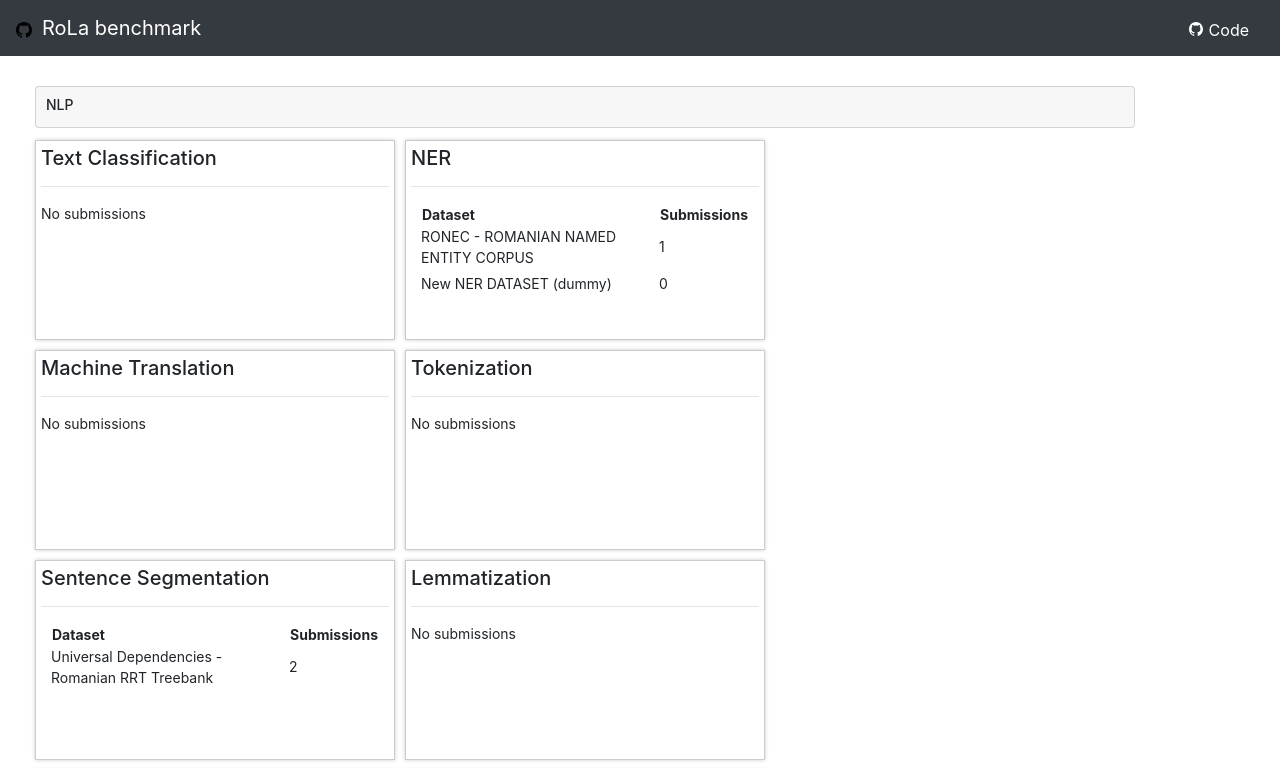
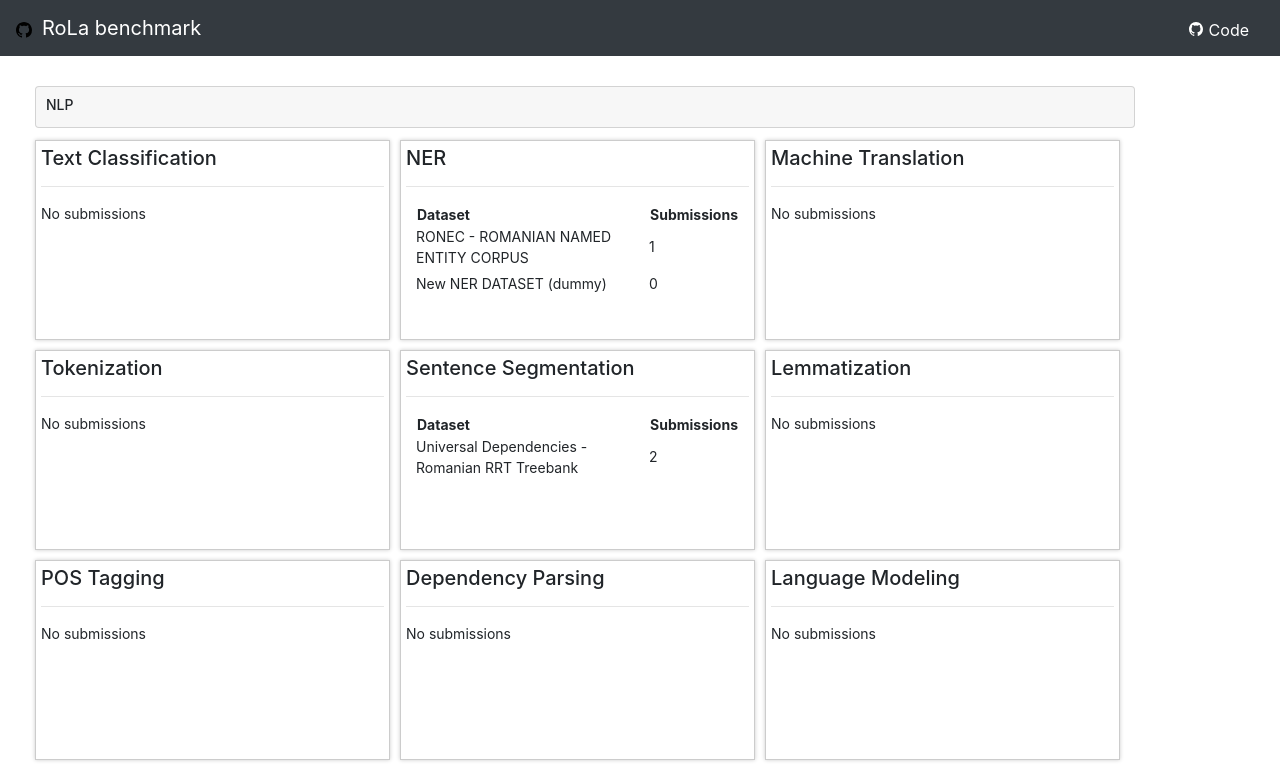
Before and after one commit to LiroBenchmark/LiroBenchmark.github.io, a React (Create React App) app: page / in a window 1280 px wide. Shown: the top 768 px of the page. Built offline with nearby package versions, Linux system fonts and the light colour scheme.

Commit message:
Fixed tile layout to fit more tiles together

```diff
--- a/src/Components/Homepage.scss
+++ b/src/Components/Homepage.scss
@@ -10,6 +10,13 @@
 
 .collapse-trigger{
     cursor: pointer;
+}
+
+a.task-tile-link{
+    color: inherit;
+    &:hover{
+        text-decoration: none;
+    }
 }
 
 .tile-wrapper{
@@ -36,7 +43,8 @@
         box-shadow: 0px 0px 4px #ccc;
         border: 1px solid #ccc;
         float: left;
-        width: 360px;
+        width: 355px;
+	height: 200px;
         font-size: 14px;
         margin:0 10px 10px 0;
         padding: 5px;
--- a/src/assets/main.scss
+++ b/src/assets/main.scss
@@ -2,12 +2,6 @@
     margin: 30px 15px ;
 }
 
-a.task-tile-link{
-    color: inherit;
-    &:hover{
-        text-decoration: none;
-    }
-}
 
 .task-details{
     p{
@@ -21,11 +15,6 @@ a.task-tile-link{
     .domain-name{
         font-size: 1.5rem;
     }
-}
-
-.task-tile{
-    width: 350px;
-    height: 200px;
 }
 
 .task-tiles{
```
